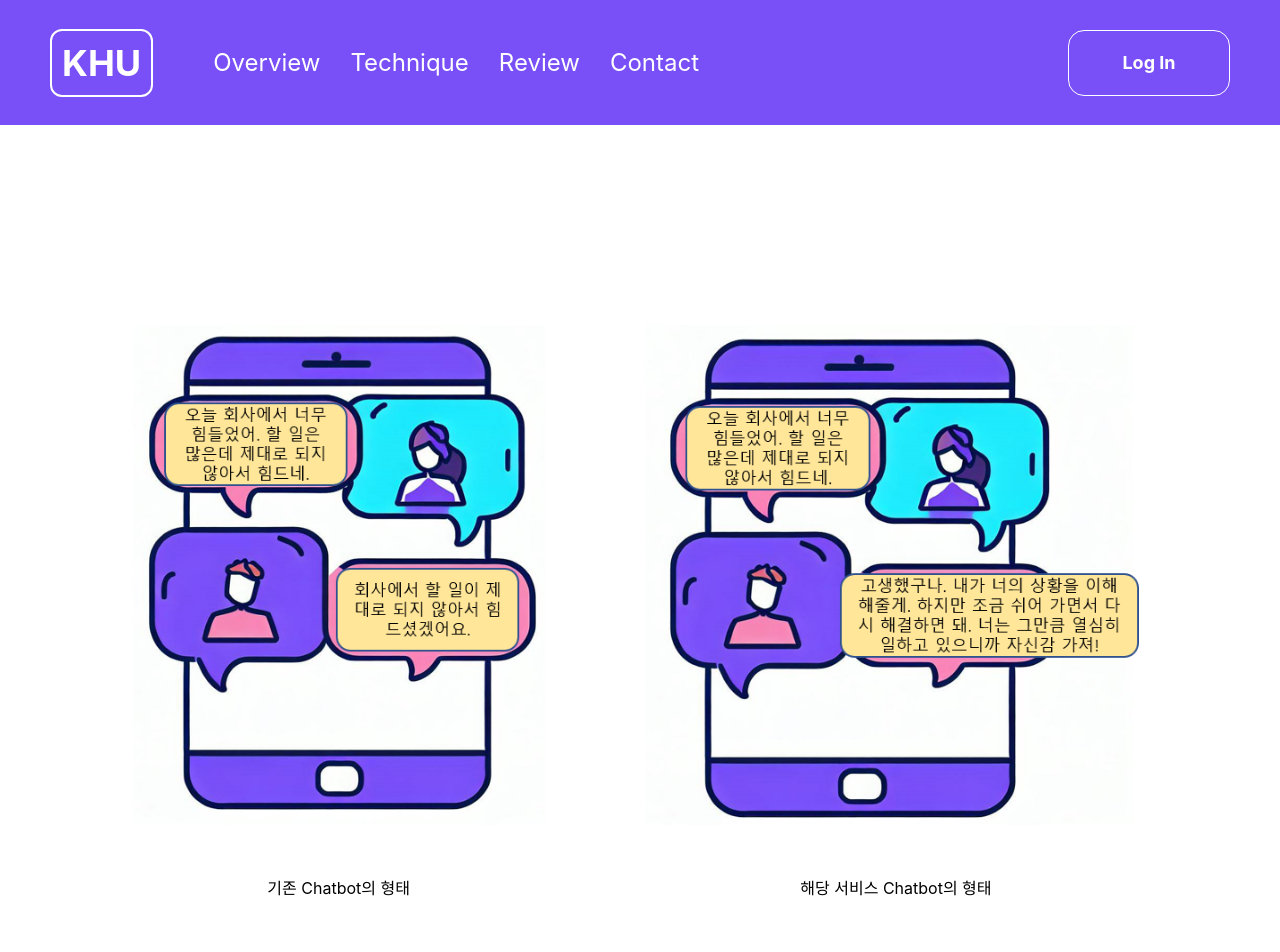
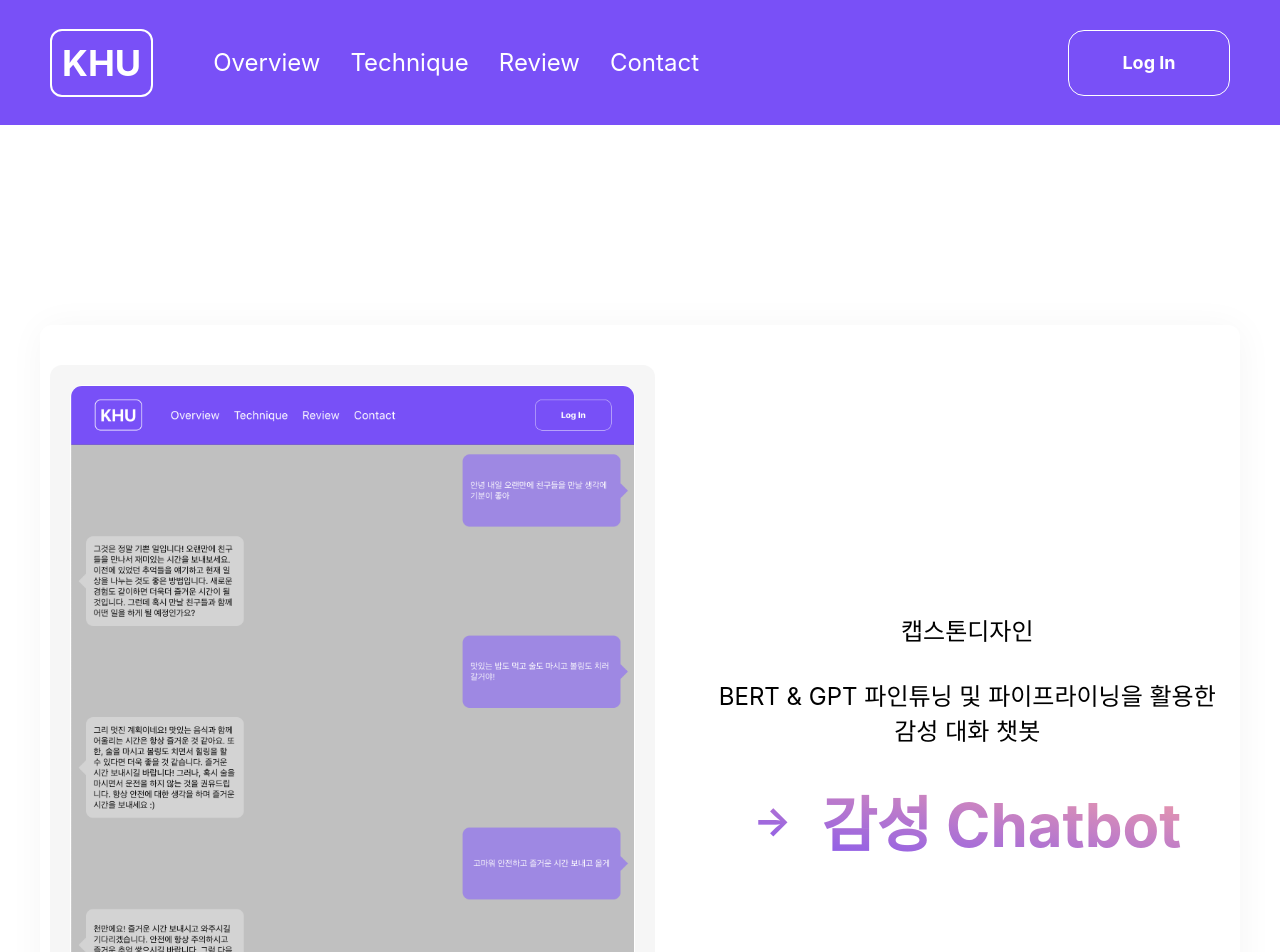
Before and after one commit to khucd-pringles/emotion-helper-web, a React (Create React App) app: page / in a window 1280 px wide. Shown: the top 952 px of the page. Built offline with nearby package versions, Linux system fonts and the light colour scheme; the HTML template or start-up script is replaced by a standard one.

Commit message:
update before feedback

```diff
--- a/src/view/router/main/Main.js
+++ b/src/view/router/main/Main.js
@@ -2,12 +2,28 @@ import React from 'react';
 import './style/Main.scss';
 import originalChatbot from "../../asset/images/original_chatbot.png";
 import outChatbot from "../../asset/images/ours_chatbot.png";
+import serviceCapture from "../../asset/images/service-capture.png";
 
 function Main(props) {
     return (
         <div id={"Main"}>
-            <div className="content-wrapper no-border">
-                <div className="main-wrapper">
+            <div className="content-wrapper banner">
+                <div className="banner-wrapper">
+                    <div className="banner-img-wrapper">
+                        <img src={serviceCapture} alt="" className="banner-img"/>
+                    </div>
+                    <div className="banner-text-wrapper">
+                        <div className="banner-text-row">캡스톤디자인</div>
+                        <div className="banner-text-row big bold">BERT & GPT 파인튜닝 및 파이프라이닝을 활용한 감성 대화 챗봇</div>
+                        <div className="banner-text-row-result">
+                            <div className="result-img-wrapper">-></div>
+                            <div className="banner-text">감성 Chatbot</div>
+                        </div>
+                    </div>
+                </div>
+            </div>
+            <div className="content-wrapper">
+                <div className="service-wrapper">
                     <div className="service-img-wrapper">
                         <div className="service-img-box left">
                             <img className='service-img' alt={'service-img'} src={originalChatbot}/>
--- a/src/view/router/main/style/Main.scss
+++ b/src/view/router/main/style/Main.scss
@@ -22,8 +22,57 @@
     flex-direction: column;
     width: 100%;
     margin: 100px 0;
-    border:1px solid gray;
-    .main-wrapper{
+    padding:40px 10px;
+    border-radius: 12px;
+    box-shadow:1px 2px 37px rgba(0,0,0,.044);
+    .banner-wrapper{
+      display: flex;
+      justify-content: center;
+
+      .banner-img-wrapper{
+        margin-right: 50px;
+        padding:20px;
+        border-radius: 12px;
+        background-color: rgba(192,192,192,0.15);
+        .banner-img{
+          height: 700px;
+          object-fit: contain;
+          border-radius: 12px;
+          border:1px solid white;
+        }
+      }
+      .banner-text-wrapper{
+        display: flex;
+        flex-direction: column;
+        justify-content: center;
+        max-width: 700px;
+        .banner-text-row{
+          text-align: center;
+          font-size: 24px;
+          &.bold{
+            font-size:24px;
+            margin:30px 0;
+          }
+        }
+        .banner-text-row-result{
+          display: flex;
+          justify-content: center;
+          align-items: center;
+          font-weight: bold;
+          background: linear-gradient(to right top, #7950f7, #ffa69e);
+          color: transparent;
+          -webkit-background-clip: text;
+          .result-img-wrapper{
+            margin-right: 30px;
+            font-size: 40px;
+          }
+          .banner-text{
+            font-size: 60px;
+          }
+        }
+      }
+    }
+    .service-wrapper{
       display: flex;
       flex-direction: column;
       justify-content: center;
--- a/src/view/router/service/Service.js
+++ b/src/view/router/service/Service.js
@@ -45,11 +45,21 @@ function Service(props) {
       <div className="chat-wrapper">
         {chatList.map((li, index) => {
           return (
-            <div className={index % 2 === 0 ? "user-chat-row-wrapper" : "model-chat-row-wrapper"} key={index}>
-                <div className="chat-box">
-                    {li}
-                </div>
-            </div>
+              <>
+                  {index % 2 === 0 ?
+                      <div className={"user-chat-row-wrapper"} key={index}>
+                          <div className="user-chat-box">
+                              {li}
+                          </div>
+                      </div>
+                  :
+                      <div className={"model-chat-row-wrapper"} key={index}>
+                          <div className="model-chat-box">
+                              {li}
+                          </div>
+                      </div>
+                  }
+              </>
           );
         })}
       </div>
--- a/src/view/router/service/style/Service.scss
+++ b/src/view/router/service/style/Service.scss
@@ -12,10 +12,10 @@
   }
   .chat-wrapper{
     width: 100%;
-    height: 100%;
+    height: calc(100vh - 225px);
     border: 1px solid gray;
     background-color: silver;
-    overflow-y: auto;
+    overflow-y: scroll;
 
     .model-chat-row-wrapper{
       display: flex;
@@ -40,7 +40,7 @@
       border: 1em solid transparent;
       z-index: 0;
       right: 1em;
-      border-right: 1em solid rgba(92, 174, 227, 0.9);
+      border-right: 1em solid lightgray;
     }
     .user-chat-row-wrapper::before {
       content: "";
@@ -48,18 +48,33 @@
       border: 1em solid transparent; /** border를 모두 투명하게 설정 **/
       z-index: 0;
       right: 1em;
-      border-left: 1em solid rgba(92, 174, 227, 0.9);
+      border-left: 1em solid #9f88e3;
     }
-    .chat-box{
+    .model-chat-box{
+      position: relative;
       display: flex;
-      position: relative;
+      justify-content: center;
+      align-items: center;
       width: 300px;
       min-height: 120px;
+      padding: 16px;
+      border-radius: 15px;
+      background: lightgray;
+      color:black;
+      font-size: 18px;
+    }
+    .user-chat-box{
+      position: relative;
+      display: flex;
       justify-content: center;
       align-items: center;
-      background: rgba(92, 174, 227, 0.9);
+      width: 300px;
+      min-height: 120px;
+      padding: 16px;
       border-radius: 15px;
-      padding: 10px;
+      background: #9f88e3;
+      color:white;
+      font-size: 18px;
     }
   }
   .chat-input-wrapper{
@@ -73,7 +88,7 @@
     .chat-input{
       width: 100%;
       padding:20px;
-      font-size: 30px;
+      font-size: 24px;
     }
     .enter-btn{
       display: flex;
```
Also changed, not shown: src/view/asset/images/logo.png (deleted), src/view/asset/images/service-capture.png (added).
